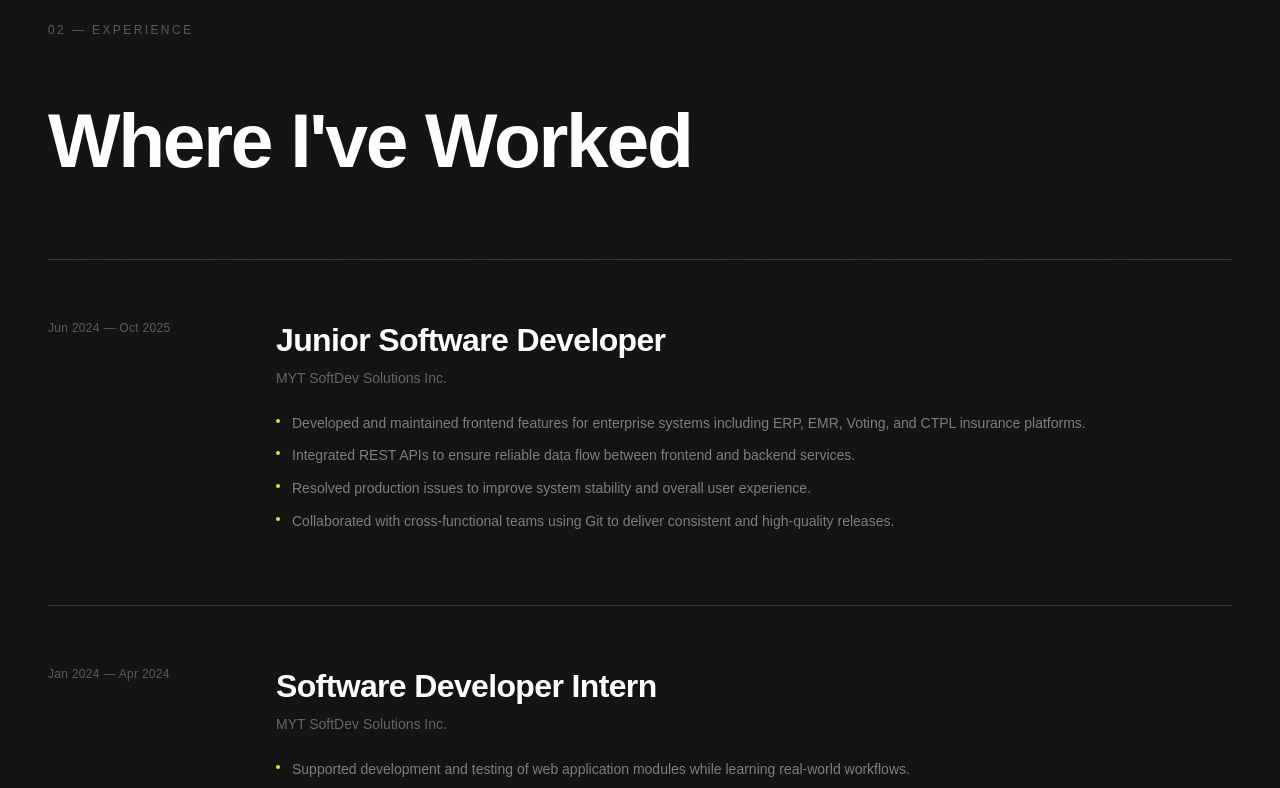
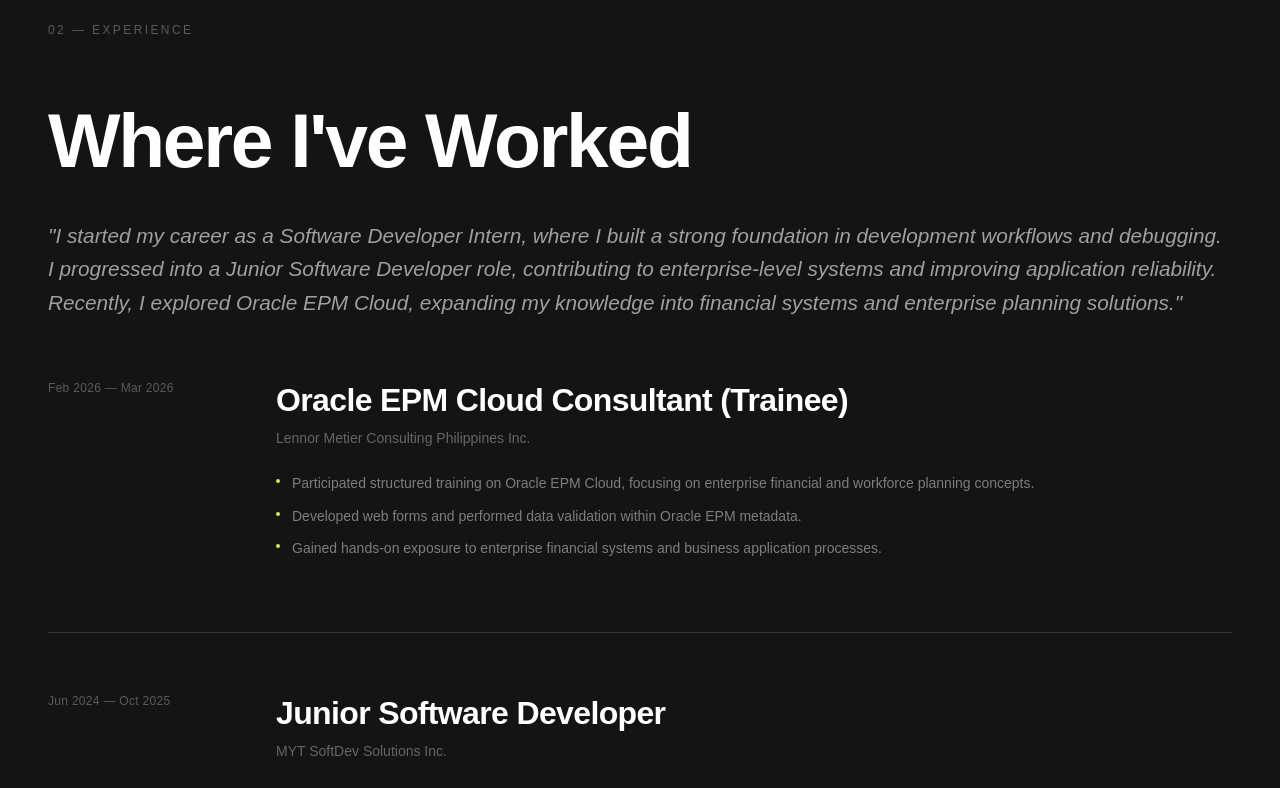
Before and after one commit to janinevallente/janinevallente-portfolio, a Next.js app: page / in a window 1280 px wide. Shown: the part 2000-2788 px from the top of the page. Built offline with nearby package versions, Linux system fonts and the light colour scheme.

Commit message:
enh: added oracle epm cloud consultant role

```diff
--- a/src/components/sections/Experience.tsx
+++ b/src/components/sections/Experience.tsx
@@ -26,18 +26,29 @@
         </FadeUp>
 
         {/* Heading */}
-        <div className="mb-20">
+        <div className="mb-10">
           <WordReveal
             text="Where I've Worked"
             className="font-display font-bold text-white text-[clamp(2.5rem,6vw,5.5rem)] tracking-[-0.03em] leading-none"
           />
         </div>
 
+        {/* Subtext */}
+        <FadeUp delay={0.18}>
+          <p className="font-body font-light text-white/60 leading-relaxed text-[clamp(1rem,1.7vw,1.3rem)] italic">
+            "I started my career as a Software Developer Intern, where I built a strong foundation
+            in development workflows and debugging. I progressed into a Junior Software Developer
+            role, contributing to enterprise-level systems and improving application reliability.
+            Recently, I explored Oracle EPM Cloud, expanding my knowledge into financial systems
+            and enterprise planning solutions."
+          </p>
+        </FadeUp>
+
         {/* Jobs */}
         <div>
           {portfolio.experience.map((job, i) => (
             <FadeUp key={i} delay={i * 0.1}>
-              <div className="group py-10 md:py-14 border-t border-white-14 transition-all duration-300">
+              <div className="group py-10 md:py-14 border-b border-white-14 transition-all duration-300">
                 <div className="grid grid-cols-1 md:grid-cols-[180px_1fr_auto] gap-6 md:gap-12 items-start">
                   {/* Period */}
                   <p className="font-body text-xs pt-1 tracking-wide text-white/30">
@@ -74,8 +85,6 @@
               </div>
             </FadeUp>
           ))}
-          {/* Bottom border */}
-          <div className="border-t border-white-14" />
         </div>
       </div>
     </section>
--- a/src/lib/data.ts
+++ b/src/lib/data.ts
@@ -138,6 +138,17 @@
 
   experience: [
     {
+      company: "Lennor Metier Consulting Philippines Inc.",
+      role: "Oracle EPM Cloud Consultant (Trainee)",
+      period: "Feb 2026 — Mar 2026",
+      description: [
+        "Participated structured training on Oracle EPM Cloud, focusing on enterprise financial and workforce planning concepts.",
+        "Developed web forms and performed data validation within Oracle EPM metadata.",
+        "Gained hands-on exposure to enterprise financial systems and business application processes."
+      ],
+      technologies: [""],
+    },
+    {
       company: "MYT SoftDev Solutions Inc.",
       role: "Junior Software Developer",
       period: "Jun 2024 — Oct 2025",
```
